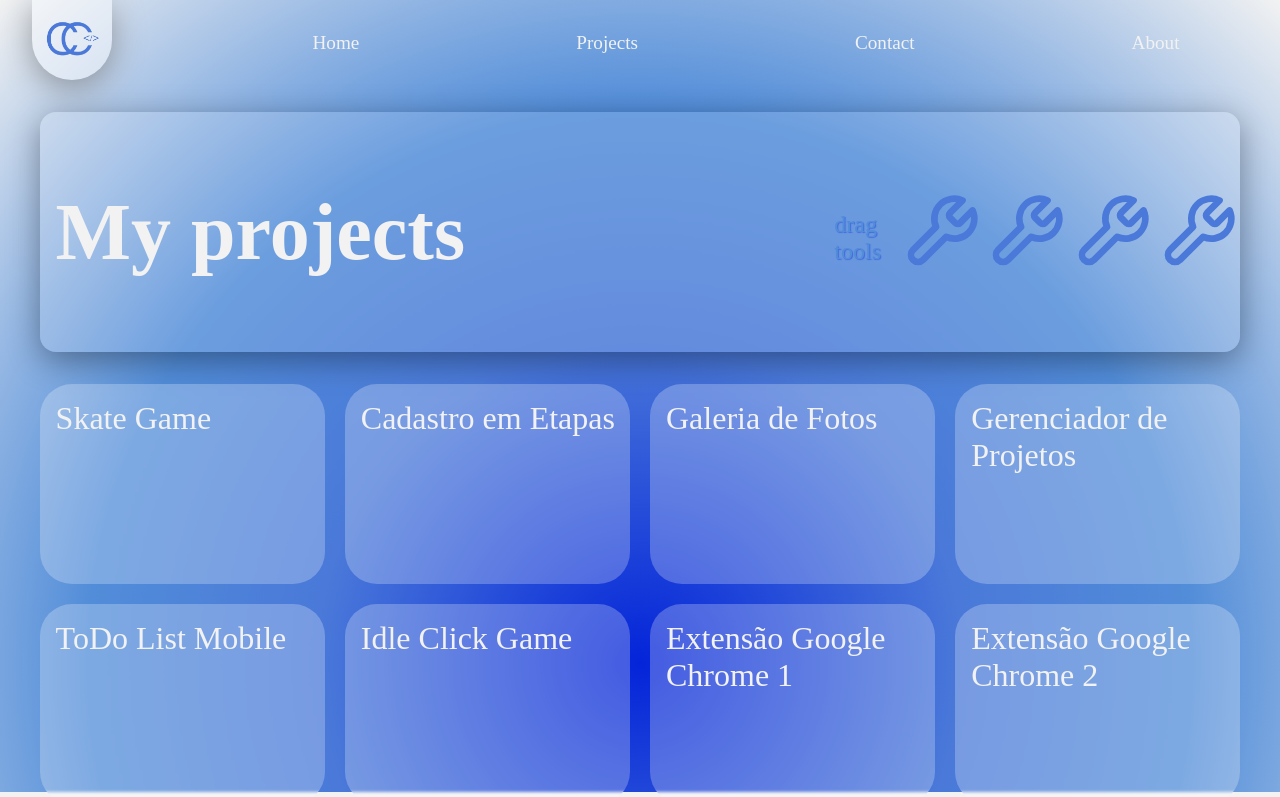
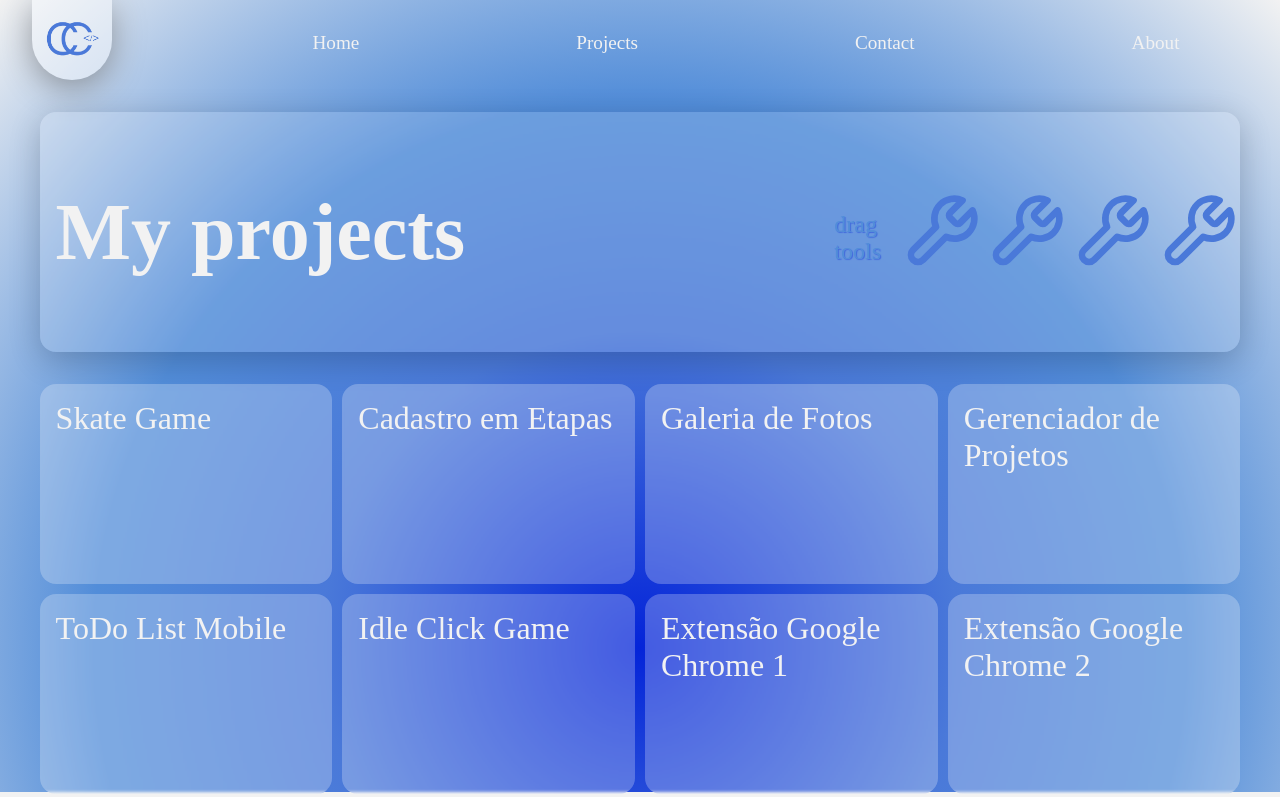
Before and after one commit to CamposCodes/MyWebsite-CamposCodes, a React (Vite) app: page /projects in a window 1280 px wide. Shown: the top 797 px of the page. Built offline with nearby package versions, Linux system fonts and the light colour scheme; a web font is replaced by a local one.

Commit message:
atualiza home

```diff
--- a/src/App.css
+++ b/src/App.css
@@ -35,6 +35,9 @@ html{
     font-family: Campos-b;
 
 }
+::selection {
+    background-color: var(--blue4);
+}
 a{
     color:inherit;
     text-decoration: none;
--- a/src/components/Theme/styles.ts
+++ b/src/components/Theme/styles.ts
@@ -7,6 +7,7 @@ export const Container = styled.div`
     color: var(--wht);
     margin: 0;
     padding: 0;
+
 `;
 
 export const Area = styled.div`
--- a/src/pages/Home/index.tsx
+++ b/src/pages/Home/index.tsx
@@ -16,6 +16,7 @@ const Home = () => {
     return (
         <Theme>
         <motion.div
+            style={{width:100}}
             onViewportEnter={()=>window.scrollTo(0, 0)}
             initial={{width: 0}}
             animate={{width: "100%"}}
@@ -26,7 +27,7 @@ const Home = () => {
                     <C.Image src={profile}></C.Image>
                     <C.Text>
                         <C.Title>About me</C.Title>
-                        My name is Gabriel Campos, currently studying Information Systems at UFJF (Federal University of Juiz de Fora) and looking for my first professional opportunity as a Front-end developer.
+                        I am Gabriel Campos and a I.T. student who is passionate about writing code, solving problems, and automating stuff, and i'm always looking for improvement and new knowledge to build better solutions through apps.
                     </C.Text>
                 </C.TextArea>
                 <C.TextArea2>
@@ -98,6 +99,13 @@ const Home = () => {
                     Lorem ipsum dolor sit amet, consectetur adipiscing elit, sed do eiusmod tempor incididunt ut labore et dolore magna aliqua. Ut enim ad minim veniam, quis nostrud exercitation ullamco laboris nisi ut aliquip ex ea commodo consequat. Duis aute irure dolor in reprehenderit in voluptate velit esse cillum dolore eu fugiat nulla pariatur. Excepteur sint occaecat cupidatat non proident, sunt in culpa qui officia deserunt mollit anim id est laborum.
                     </C.Text>
                 </C.TextArea>
+                <C.TextArea4>
+                    <C.Text>
+                        <C.Title2>My experiences as a developer</C.Title2>
+                        Lorem ipsum dolor sit amet, consectetur adipiscing elit, sed do eiusmod tempor incididunt ut labore et dolore magna aliqua. Ut enim ad minim veniam, quis nostrud exercitation ullamco laboris nisi ut aliquip ex ea commodo consequat. Duis aute irure dolor in reprehenderit in voluptate velit esse cillum dolore eu fugiat nulla pariatur. Excepteur sint occaecat cupidatat non proident, sunt in culpa qui officia deserunt mollit anim id est laborum.
+                        Lorem ipsum dolor sit amet, consectetur adipiscing elit, sed do eiusmod tempor incididunt ut labore et dolore magna aliqua. Ut enim ad minim veniam, quis nostrud exercitation ullamco laboris nisi ut aliquip ex ea commodo consequat. Duis aute irure dolor in reprehenderit in voluptate velit esse cillum dolore eu fugiat nulla pariatur. Excepteur sint occaecat cupidatat non proident, sunt in culpa qui officia deserunt mollit anim id est laborum.s
+                    </C.Text>
+                </C.TextArea4>
                 <C.TextArea3>
                     <C.Text>
                         <C.Title2>More</C.Title2>
@@ -108,13 +116,6 @@ const Home = () => {
                         Lorem ipsum dolor sit amet, consectetur adipiscing elit, sed do eiusmod tempor incididunt ut labore et dolore magna aliqua. Ut enim ad minim veniam, quis nostrud exercitation ullamco laboris nisi ut aliquip ex ea commodo consequat. Duis aute irure dolor in reprehenderit in voluptate velit esse cillum dolore eu fugiat nulla pariatur. Excepteur sint occaecat cupidatat non proident, sunt in culpa qui officia deserunt mollit anim id est laborum.s
                     </C.Text>
                 </C.TextArea3>
-                <C.TextArea4>
-                    <C.Text>
-                        <C.Title2>More</C.Title2>
-                        Lorem ipsum dolor sit amet, consectetur adipiscing elit, sed do eiusmod tempor incididunt ut labore et dolore magna aliqua. Ut enim ad minim veniam, quis nostrud exercitation ullamco laboris nisi ut aliquip ex ea commodo consequat. Duis aute irure dolor in reprehenderit in voluptate velit esse cillum dolore eu fugiat nulla pariatur. Excepteur sint occaecat cupidatat non proident, sunt in culpa qui officia deserunt mollit anim id est laborum.
-                        Lorem ipsum dolor sit amet, consectetur adipiscing elit, sed do eiusmod tempor incididunt ut labore et dolore magna aliqua. Ut enim ad minim veniam, quis nostrud exercitation ullamco laboris nisi ut aliquip ex ea commodo consequat. Duis aute irure dolor in reprehenderit in voluptate velit esse cillum dolore eu fugiat nulla pariatur. Excepteur sint occaecat cupidatat non proident, sunt in culpa qui officia deserunt mollit anim id est laborum.s
-                    </C.Text>
-                </C.TextArea4>
             </C.Container>
             </motion.div>
         </Theme>
--- a/src/pages/Home/styles.ts
+++ b/src/pages/Home/styles.ts
@@ -63,10 +63,11 @@ export const Container = styled.section`
     color: var(--wht);
     position: static;
 
-    @media (min-width: 700px) {
+    @media (max-width: 700px) {
         height: auto;
+        width: 100%;
     }
-    `;
+`;
 
 export const TextArea = styled.div`
     display: flex;
@@ -148,4 +149,5 @@ export const Image = styled.img`
     height: 10rem;
     margin: 1rem .5rem;
     justify-content: flex-start;
+    border-radius: 100%;
 `;
--- a/src/pages/Projects/styles.ts
+++ b/src/pages/Projects/styles.ts
@@ -4,16 +4,16 @@ export const ContainerGrid = styled.section`
     width: 95%;
     box-sizing: border-box;
     display: grid;
-    gap: 20px;
-    grid-template-columns: repeat(4, 1fr);
-    grid-template-rows: repeat(4, 1fr);
+    gap: 10px;
+    grid-template-columns: repeat(4, .5fr);
+    grid-template-rows: repeat(4, .5fr);
     color: var(--wht);
 
 
     @media (max-width: 700px) {
         height: auto;
-        grid-template-columns: repeat(1, 1fr);
-        grid-template-rows: repeat(1, 1fr);
+        grid-template-columns: repeat(1, .5fr);
+        grid-template-rows: repeat(1, .5fr);
     }
 `;
 export const Container = styled.section`
@@ -30,7 +30,7 @@ export const ProjectArea = styled.div`
     backdrop-filter: blur( 1.5px );
     -webkit-backdrop-filter: blur( 1.5px );
 
-    border-radius: 2rem;
+    border-radius: 1rem;
     justify-content: center;
     align-items: center;
     min-width: 100%;
@@ -93,7 +93,7 @@ export const Top =  styled.div`
         place-items: center;
         overflow: hidden;
         background: rgba( 255, 255, 255, 0.15 );
-        box-shadow: 0 8px 32px 0 rgba( 0, 0,0, 0.37 );
+        box-shadow: 0 8px 32px 0 rgba( 0, 0,0, 0.20 );
         backdrop-filter: blur( 1.5px );
         -webkit-backdrop-filter: blur( 1.5px );
         border-radius: 1rem;
```
Also changed, not shown: src/assets/profile.png.
